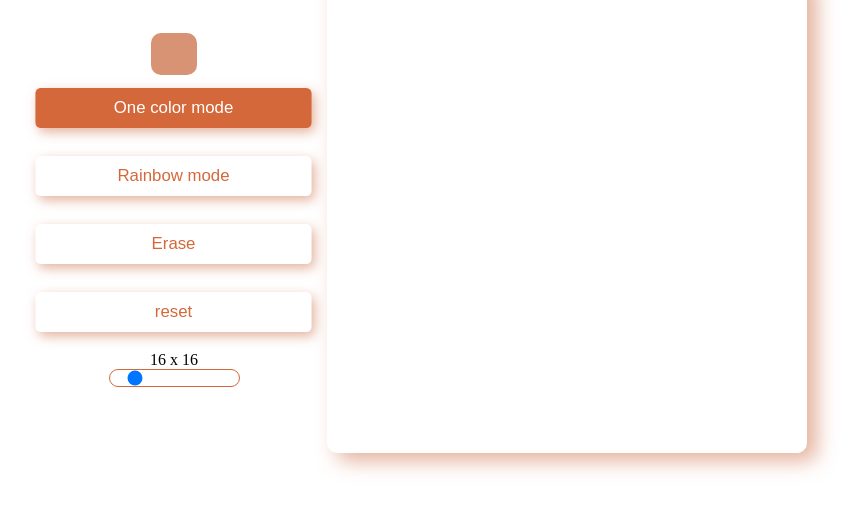
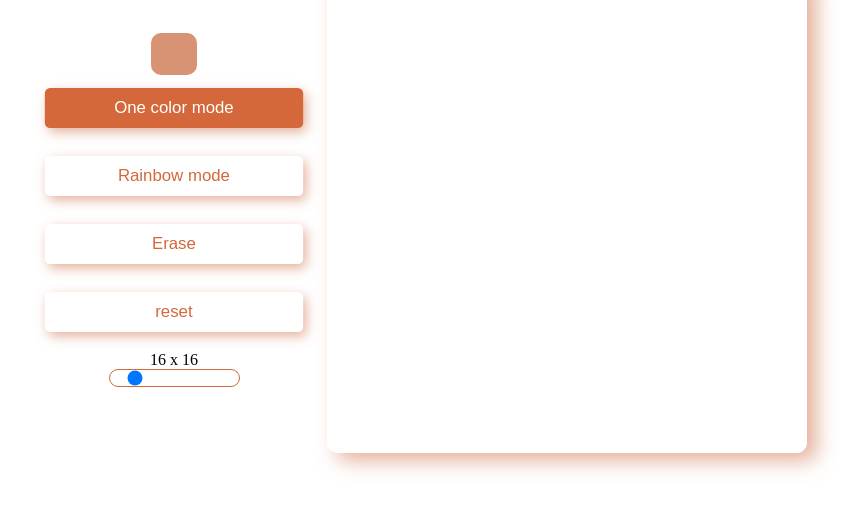
Before and after one commit to MaramAlqadasi/Ech-a-sketch1, a plain HTML site: page index.html in a window 1280 px wide. Both pictures are taken after a click on the button "reset". Shown: the part 67-578 px from the top of the page, without its empty margins (216-1075 px from the left). Drawn offline with Linux system fonts and the light colour scheme.

Commit message:
fix error in reset calling functions

```diff
--- a/javascript.js
+++ b/javascript.js
@@ -37,8 +37,9 @@ function setCurrentMode(newMode) {
   }
 
 function reloadBoard(){
-    setGrids(currentSize);
-    clearBoard();
+  clearBoard();
+  setGrids(currentSize);
+
 }
 function clearBoard(){
     board.innerHTML="";
@@ -94,7 +95,14 @@ color.oninput = (e) => setCurrentColor(e.target.value)
 oneColorBtn.onclick = () => setCurrentMode("oneColor")
 rainbow.onclick = () => setCurrentMode('Rainbow')
 eraser.onclick = () => setCurrentMode('eraser')
-reset.onclick = () => reloadBoard()
+reset.onclick = () => {
+  reset.classList.add("activ");
+  setInterval(() => {
+    reset.classList.remove("activ");
+  }, 100);
+
+  reloadBoard();
+}
 //rainbow.addEventListener("click",setCurrentMode("RainbowColor"));
 
 
--- a/style.css
+++ b/style.css
@@ -37,7 +37,7 @@
  input[type="button" ]{
     padding: 10px 50px;
     margin: 10px 16px;
-    width: 107%;
+    width: 100%;
     box-shadow: #d89274b3 3px 4px 11px;
     border: none;
     border-radius: 5px;
```
